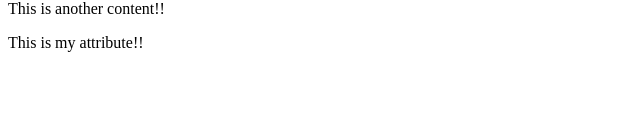
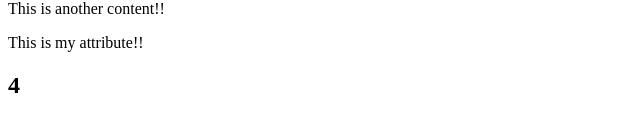
Before and after one commit to mandip8800/reactjsPractice, a React app in the folder reactapp/: page / in a window 1280 px wide. Shown: the part 205-336 px from the top of the page, without its empty margins (0-640 px from the left). Built offline with nearby package versions, Linux system fonts and the light colour scheme.

Commit message:
javascript expressiion in jsx practice

```diff
--- a/reactapp/App.jsx
+++ b/reactapp/App.jsx
@@ -11,6 +11,8 @@ class App extends React.Component {
             <p>This is the content!!</p>
             <p>This is another content!!</p>
             <p data-myattribute="somevalue">This is my attribute!!</p>
+
+            <h2>{2+2}</h2>
          </div>
       );
    }
```
